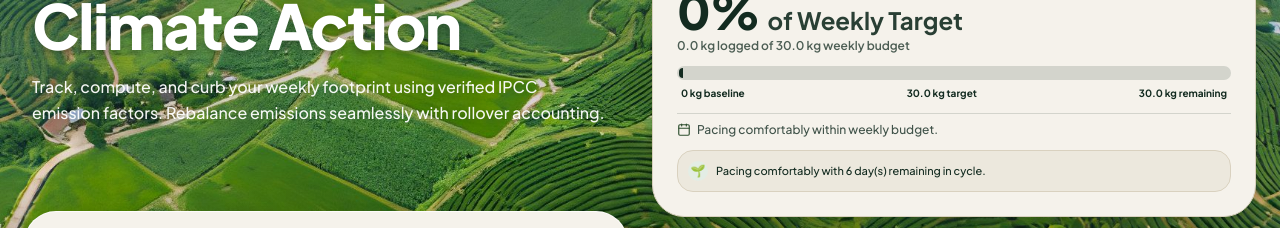
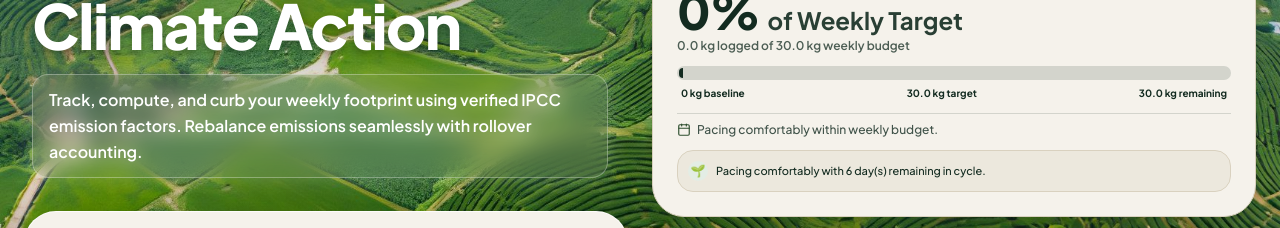
Before and after one commit to devanshx72/azisly-hackathon, a React (Vite) app in the folder frontend/: page / in a window 1280 px wide. Shown: the part 237-465 px from the top of the page. Built offline with nearby package versions, Linux system fonts and the light colour scheme; no server answers.

Commit message:
UI: add soft white glow container and shadow to hero subtitle

```diff
--- a/frontend/src/components/HeroSection.tsx
+++ b/frontend/src/components/HeroSection.tsx
@@ -11,9 +11,11 @@ export const HeroSection: React.FC = () => {
         </span>
       </h1>
 
-      <p className="text-white/95 text-sm sm:text-base max-w-xl font-medium leading-relaxed drop-shadow-md pt-1">
-        Track, compute, and curb your weekly footprint using verified IPCC emission factors. Rebalance emissions seamlessly with rollover accounting.
-      </p>
+      <div className="inline-block bg-white/15 backdrop-blur-md px-4 py-3 rounded-2xl border border-white/30 shadow-[0_0_25px_rgba(255,255,255,0.25)] mt-1 max-w-xl">
+        <p className="text-white text-sm sm:text-base font-semibold leading-relaxed drop-shadow-[0_2px_8px_rgba(255,255,255,0.5)]">
+          Track, compute, and curb your weekly footprint using verified IPCC emission factors. Rebalance emissions seamlessly with rollover accounting.
+        </p>
+      </div>
     </div>
   );
 };
```
